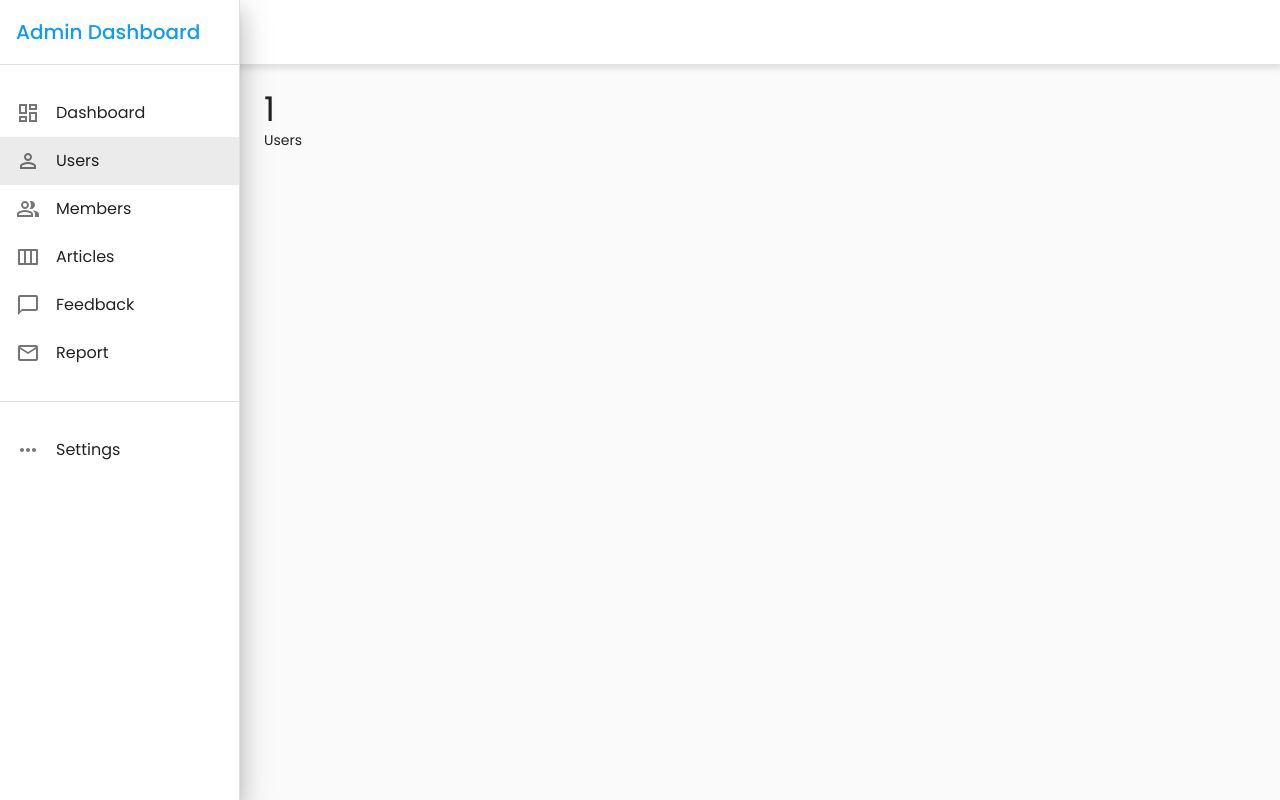
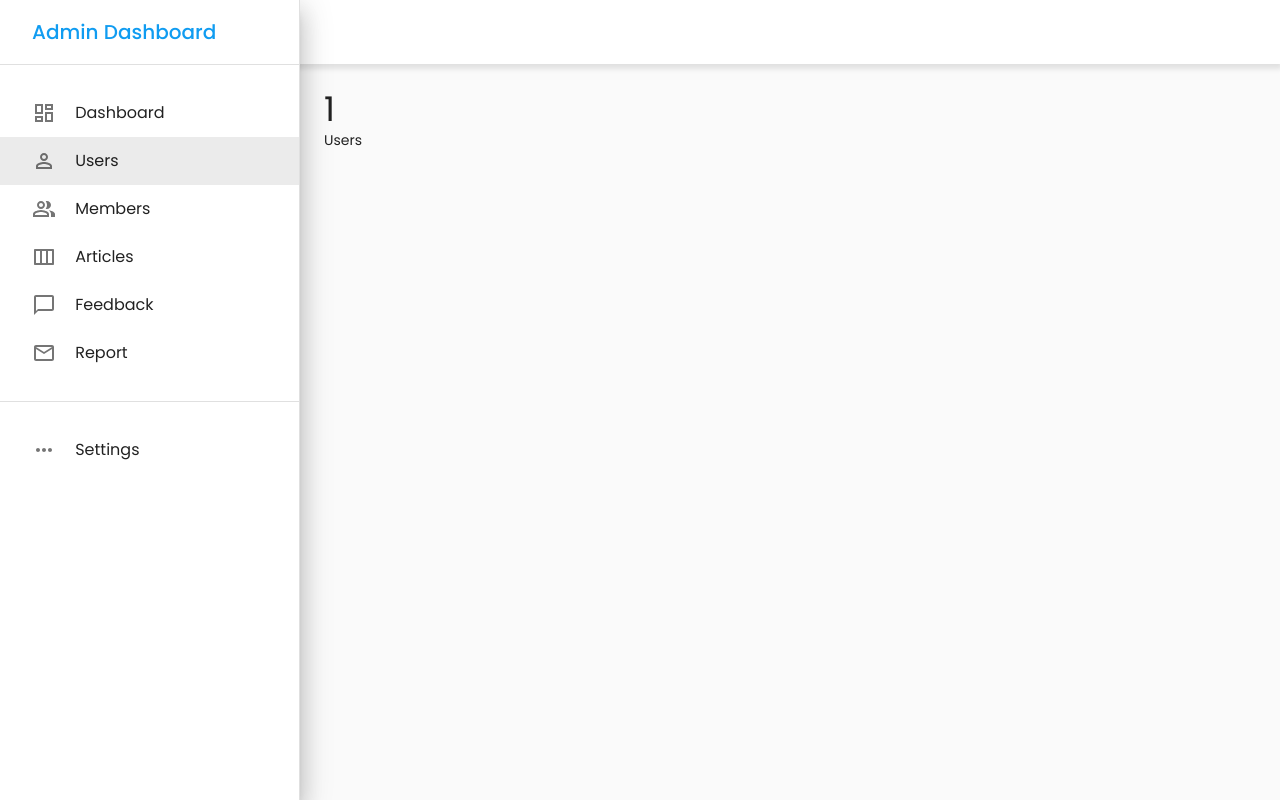
Before and after one commit to akathecoder/admin-dashboard-ts, a React (Create React App) app: page /dashboard in a window 1280 px wide. Built offline with nearby package versions, Linux system fonts and the light colour scheme.

Commit message:
Updated Sidebar Width and Padding

```diff
--- a/src/assets/themes/variables.ts
+++ b/src/assets/themes/variables.ts
@@ -1,6 +1,6 @@
 // eslint-disable-next-line @typescript-eslint/no-explicit-any
 export const variables: { [key: string]: any } = {
-    drawerWidth: 240,
+    drawerWidth: 300,
 };
 
 export enum sideBarIndexes {
--- a/src/components/Sidebar.tsx
+++ b/src/components/Sidebar.tsx
@@ -23,22 +23,20 @@ import {
 } from '@material-ui/icons';
 import { COLORS } from '../assets/themes/colors';
 
-const drawerWidth = variables.drawerWidth;
-
 const useStyles = makeStyles((theme: Theme) =>
     createStyles({
         drawer: {
-            width: drawerWidth,
+            width: variables.drawerWidth,
             flexShrink: 0,
         },
         drawerPaper: {
-            width: drawerWidth,
+            width: variables.drawerWidth,
         },
         // necessary for content to be below app bar
         toolbar: theme.mixins.toolbar,
         drawerToolbar: {
             display: 'table',
-            paddingLeft: '1rem',
+            paddingLeft: '2rem',
         },
         drawerTitle: {
             textAlign: 'left',
@@ -53,7 +51,8 @@ const useStyles = makeStyles((theme: Theme) =>
         },
         icon: {
             minWidth: 'unset',
-            marginRight: '1rem',
+            marginRight: '1.2rem',
+            marginLeft: '1rem',
         },
     }),
 );
```
